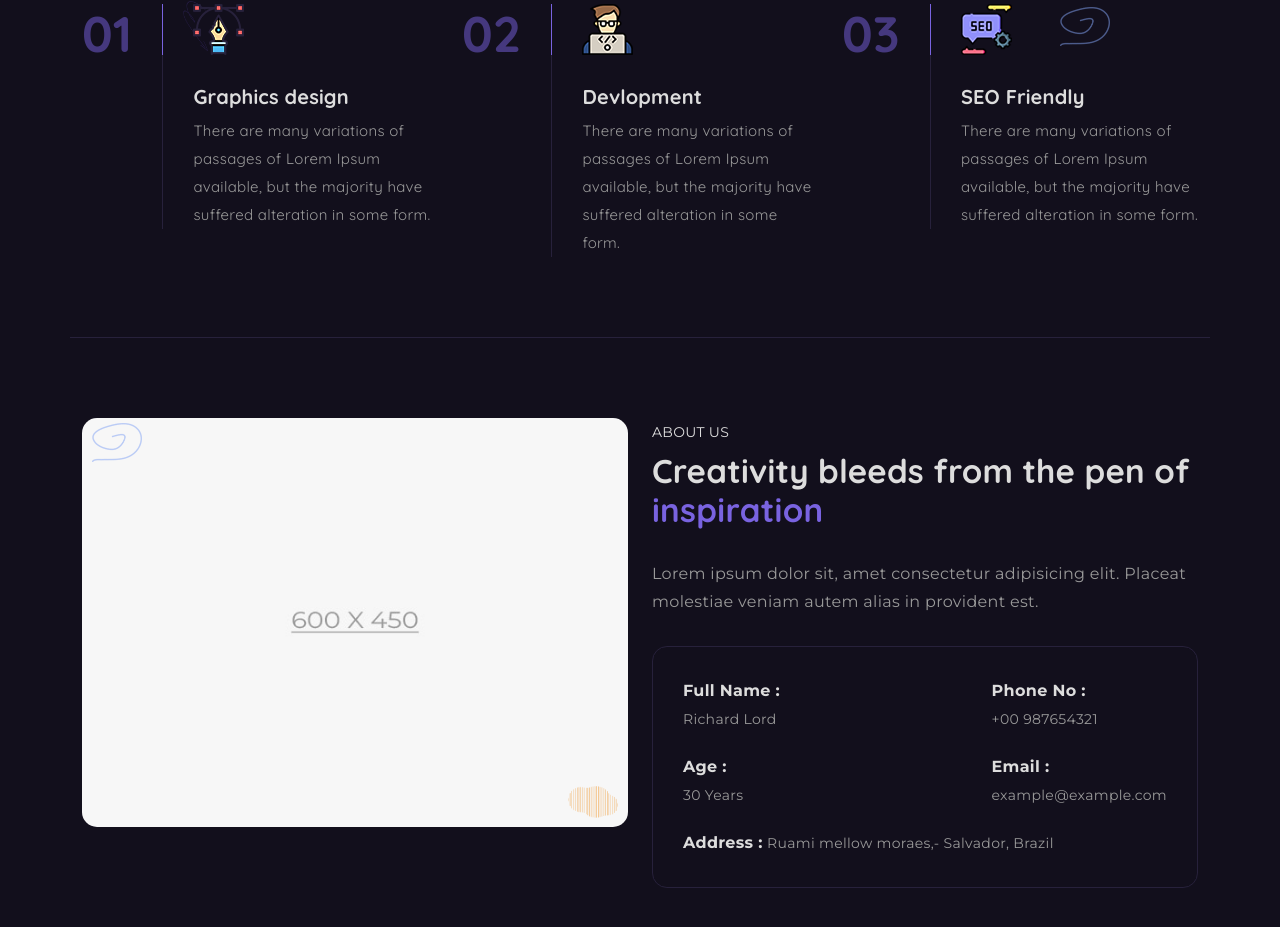
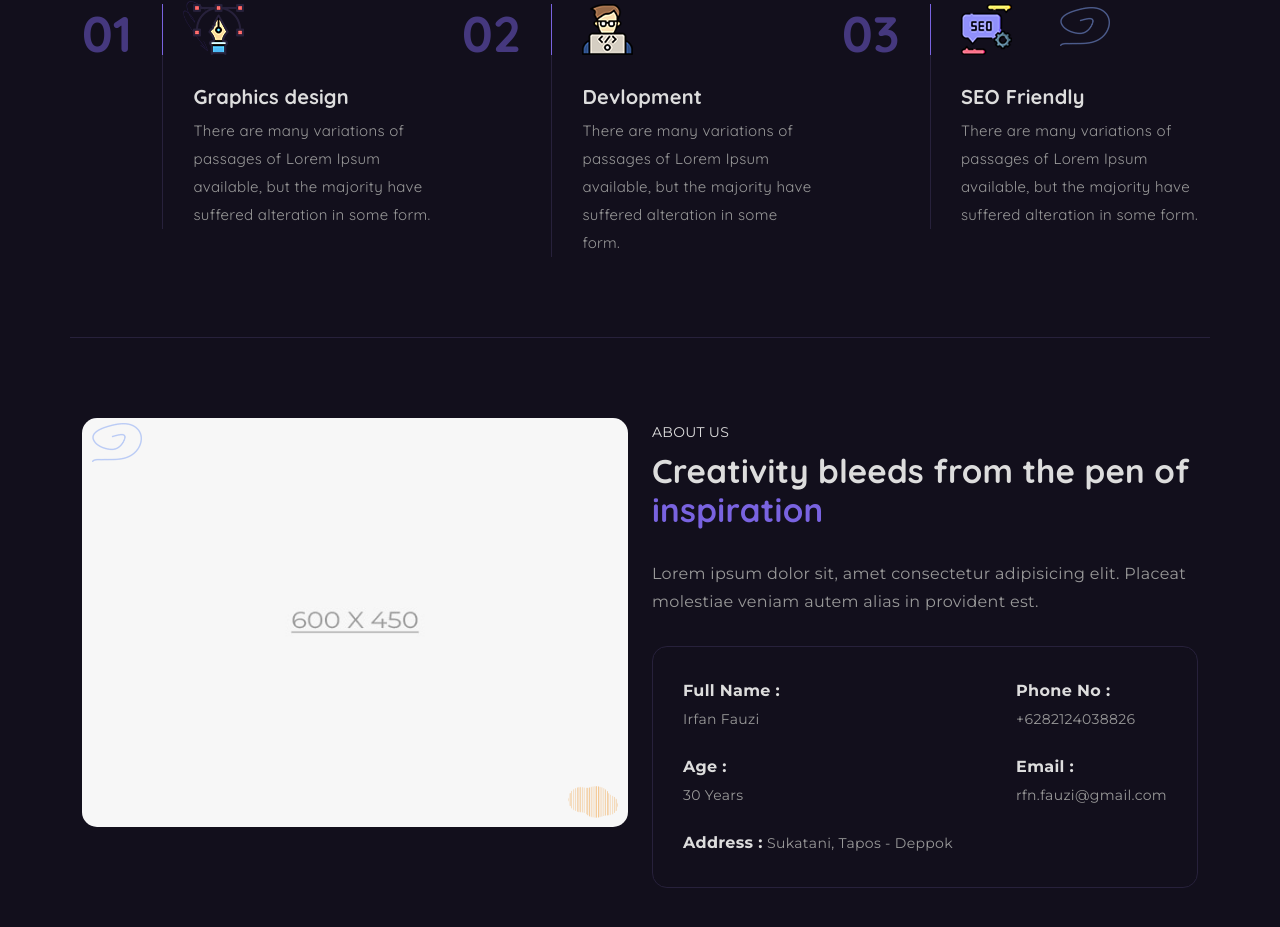
Before and after one commit to abuayyubi/belajar, a plain HTML site: page index.html in a window 1280 px wide. Shown: the part 1059-1986 px from the top of the page. Drawn offline with Linux system fonts and the light colour scheme; a web font is replaced by a local one.

Commit message:
Add static HTML template

```diff
--- a/index.html
+++ b/index.html
@@ -98,7 +98,7 @@ Copyright 2023
                             <span class="primary-color">Hello, My name is</span>
                             <h1>Irfan Fauzi</h1>
                             <h2>I'm a IT Infra & Technical Support</h2>
-                            <p>Lorem, ipsum dolor sit amet consectetur adipisicing elit. Ab, praesentium!</p>
+                            <p>Bekerja dalam bidang infrastruktur IT dan dukungan teknis.</p>
                             <div class="buttons">
                                 <a class="custom-btn bx-btn" href="javascript:void(0)">Hire Me</a>
                             </div>
@@ -199,7 +199,7 @@ Copyright 2023
                                 <div class="left">
                                     <div class="name pb">
                                         <span class="info">Full Name :</span>
-                                        <span class="detail">Richard Lord </span>
+                                        <span class="detail">Irfan Fauzi </span>
                                     </div>
                                     <div class="age pb">
                                         <span class="info">Age :</span>
@@ -209,12 +209,12 @@ Copyright 2023
                                 <div class="right">
                                     <div class="ph pb">
                                         <span class="info">Phone No :</span>
-                                        <span class="detail">+00 987654321</span>
+                                        <span class="detail">+6282124038826</span>
                                     </div>
 
                                     <div class="email pb">
                                         <span class="info">Email :</span>
-                                        <span class="detail">example@example.com</span>
+                                        <span class="detail">rfn.fauzi@gmail.com</span>
                                     </div>
                                 </div>
                             </div>
@@ -222,7 +222,7 @@ Copyright 2023
                                 <div class="mail">
                                     <div class="address">
                                         <span class="info">Address :</span>
-                                        <span class="detail">Ruami mellow moraes,- Salvador, Brazil</span>
+                                        <span class="detail">Sukatani, Tapos - Deppok</span>
                                     </div>
                                 </div>
                             </div>
```
